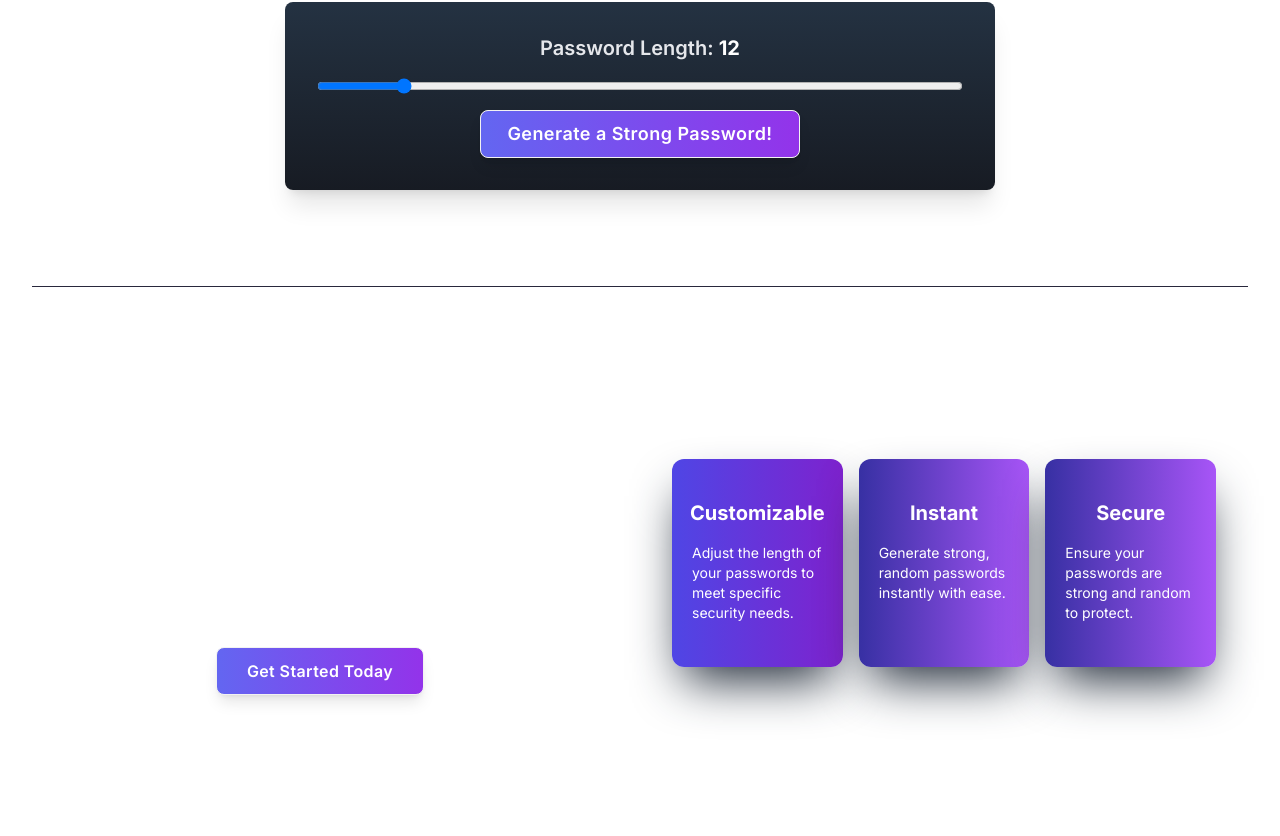
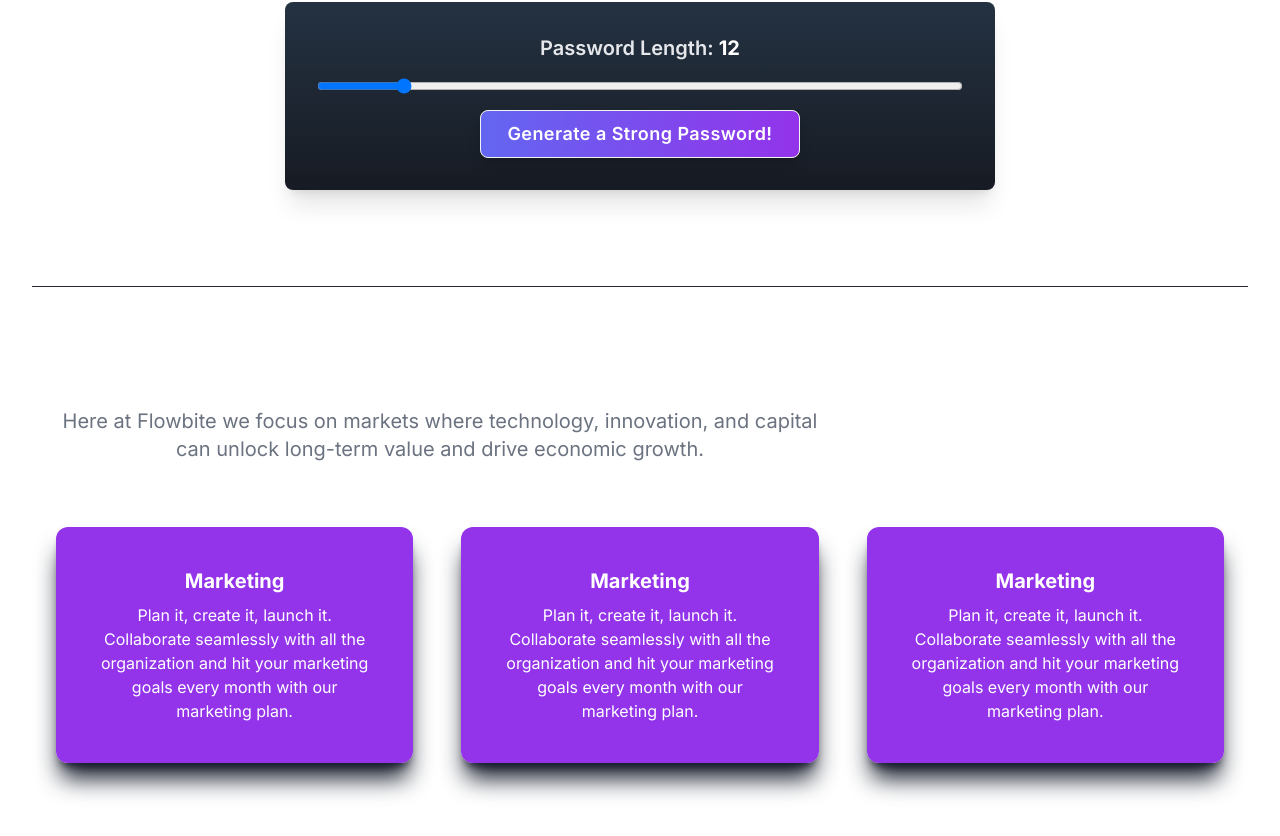
Before and after one commit to yashmandi/password-gen, a React (Vite) app: page / in a window 1280 px wide. Shown: the part 394-1230 px from the top of the page. Built offline with nearby package versions, Linux system fonts and the light colour scheme.

Commit message:
section update

```diff
--- a/src/components/Section.jsx
+++ b/src/components/Section.jsx
@@ -3,63 +3,24 @@ import React from "react";
 const Section = () => {
   return (
     <div>
-      <section className="pt-20">
-        <div className="max-w-screen-xl px-4 py-8 sm:px-6 sm:py-12 lg:px-8 lg:py-16">
-          <div className="grid grid-cols-1 gap-y-8 lg:grid-cols-2 lg:items-center lg:gap-x-16">
-            <div className="mx-auto max-w-lg text-center lg:mx-0 ltr:lg:text-left rtl:lg:text-right">
-              <h2 className="text-3xl font-bold sm:text-4xl text-white">
-                Secure, private, and compliant by design!
-              </h2>
-
-              <p className="mt-4 text-white">
-                PassGen is a simple and efficient tool for generating strong,
-                random passwords to enhance your online security. With
-                customizable length options, it ensures you create passwords
-                that are secure, protecting your accounts from potential
-                threats.
-              </p>
-
-              <a
-                href="#"
-                className="btn bg-gradient-to-r from-indigo-500 to-purple-600 hover:from-indigo-600 hover:to-purple-700 px-3 rounded-lg text-white text-base sm:text-md w-52 font-semibold tracking-wide shadow-lg transform transition-transform duration-300 hover:scale-[1.02] hover:shadow-2xl mt-6"
-              >
-                Get Started Today
-              </a>
+      <section className="">
+        <div className="py-8 px-4 mx-auto max-w-screen-xl sm:py-16 lg:px-6">
+          <div className="max-w-screen-md mb-8 lg:mb-16">
+            <h2 className="mb-4 text-4xl tracking-tight font-extrabold text-center text-white">Designed for business teams like yours</h2>
+            <p className="text-gray-500 sm:text-xl dark:text-gray-400">Here at Flowbite we focus on markets where technology, innovation, and capital can unlock long-term value and drive economic growth.</p>
+          </div>
+          <div className="space-y-8  md:grid md:grid-cols-2 lg:grid-cols-3 md:gap-12 md:space-y-0">
+            <div className="bg-gradient-to-r from-indigo-500 to-purple-600 text-white p-10 rounded-xl shadow-gray-900 hover:bg-gradient-to-b from-purple-600 to-indigo-600 shadow-xl ">
+              <h3 className="mb-2 text-xl font-bold dark:text-white">Marketing</h3>
+              <p className="text-white">Plan it, create it, launch it. Collaborate seamlessly with all  the organization and hit your marketing goals every month with our marketing plan.</p>
             </div>
-
-            <div className="grid  gap-4 sm:grid-cols-3">
-              <a
-                className="block shadow-2xl hover:shadow-gray-700  shadow-gray-800 transition-all rounded-xl bg-gradient-to-r from-indigo-600 to-purple-700 h-52  p-3 pt-8 transition-all cursor-default"
-              >
-                <h2 className="mt-2 text-xl text-white font-bold">
-                  Customizable
-                </h2>
-
-                <p className="hidden text-start sm:mt-4 pl-2 sm:block sm:text-sm sm:text-white">
-                  Adjust the length of your passwords to meet specific security
-                  needs.
-                </p>
-              </a>
-
-              <a
-                className="block shadow-2xl hover:shadow-gray-700  shadow-gray-800 transition-all rounded-xl bg-gradient-to-r from-indigo-800 to-purple-500 h-52  p-3 pt-8 transition-all cursor-default"
-              >
-                <h2 className="mt-2 text-xl text-white font-bold">Instant</h2>
-
-                <p className="hidden text-start sm:mt-4 pl-2 sm:block sm:text-sm sm:text-white">
-                  Generate strong, random passwords instantly with ease.
-                </p>
-              </a>
-
-              <a
-                className="block shadow-2xl hover:shadow-gray-700  shadow-gray-800 transition-all rounded-xl bg-gradient-to-r from-indigo-800 to-purple-500 h-52  p-3 pt-8 transition-all cursor-default"
-              >
-                <h2 className="mt-2 text-xl text-white font-bold">Secure</h2>
-
-                <p className="hidden text-start sm:mt-4 pl-2 sm:block sm:text-sm sm:text-white">
-                  Ensure your passwords are strong and random to protect.
-                </p>
-              </a>
+            <div className="bg-gradient-to-r from-indigo-500 to-purple-600 text-white p-10 rounded-xl shadow-gray-900 hover:bg-gradient-to-b from-purple-600 to-indigo-600 shadow-xl ">
+              <h3 className="mb-2 text-xl font-bold dark:text-white">Marketing</h3>
+              <p className="text-white">Plan it, create it, launch it. Collaborate seamlessly with all  the organization and hit your marketing goals every month with our marketing plan.</p>
+            </div>
+            <div className="bg-gradient-to-r from-indigo-500 to-purple-600 text-white p-10 rounded-xl shadow-gray-900 hover:bg-gradient-to-b from-purple-600 to-indigo-600 shadow-xl ">
+              <h3 className="mb-2 text-xl font-bold dark:text-white">Marketing</h3>
+              <p className="text-white">Plan it, create it, launch it. Collaborate seamlessly with all  the organization and hit your marketing goals every month with our marketing plan.</p>
             </div>
           </div>
         </div>
```
